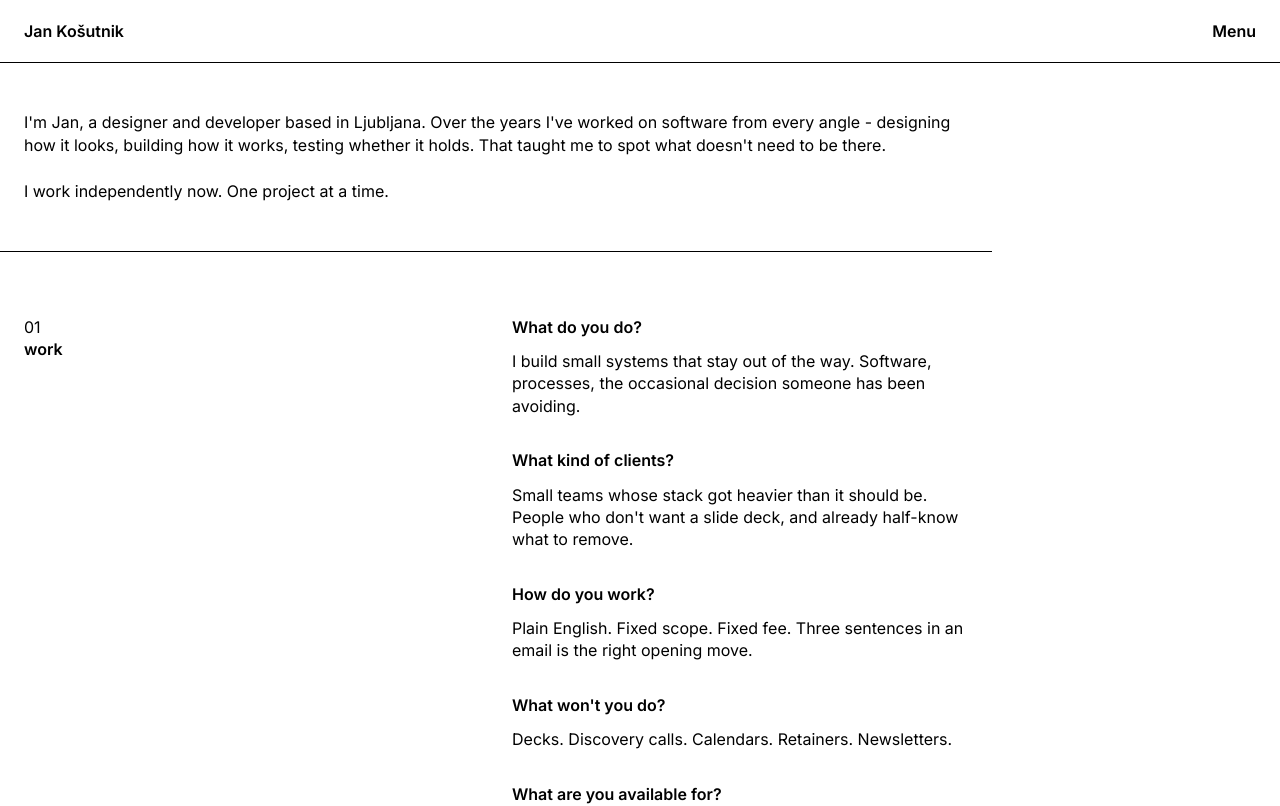
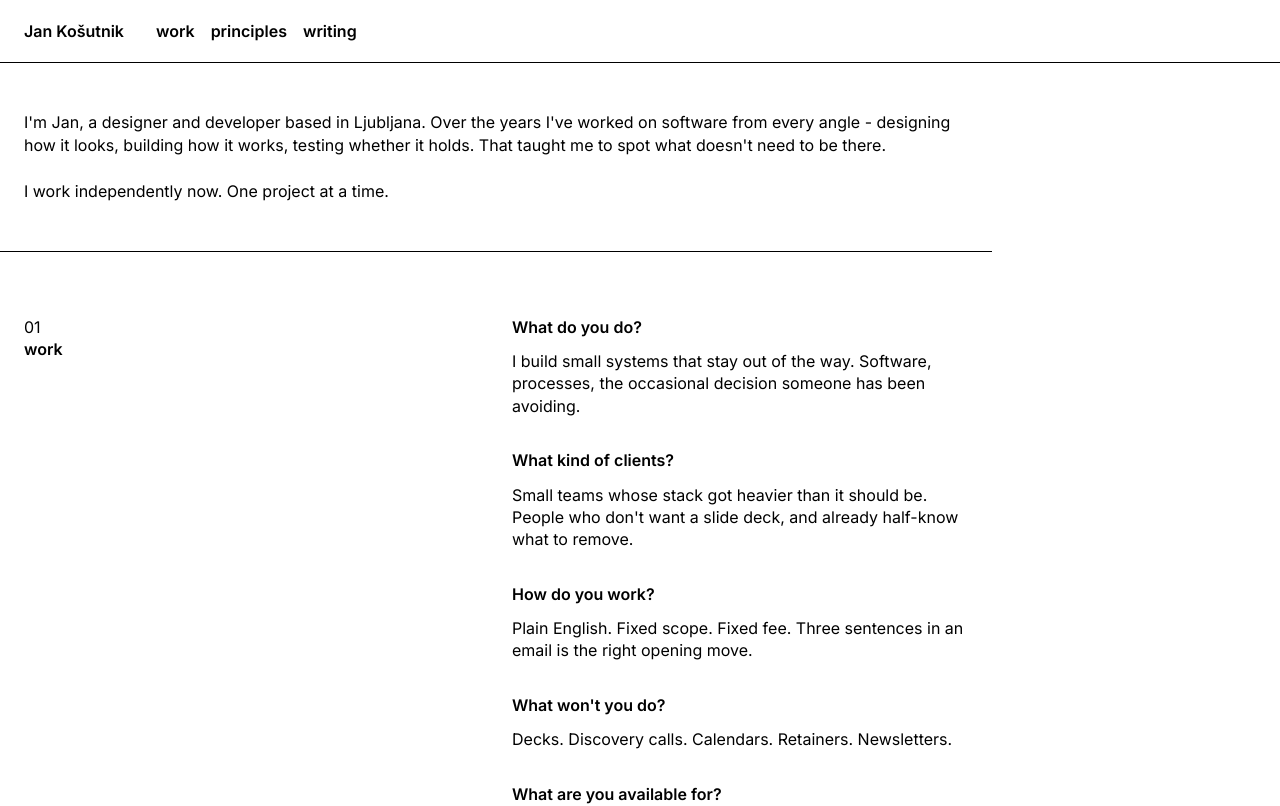
Before and after one commit to JanKosutnik/Kosutnik, a Next.js app: page /variant in a window 1280 px wide. Shown: the top 806 px of the page. Built offline with nearby package versions, Linux system fonts and the light colour scheme.

Commit message:
Codex show variant nav inline

```diff
--- a/app/variant/page.tsx
+++ b/app/variant/page.tsx
@@ -35,15 +35,11 @@ export default function VariantPage() {
       <main className={`variant-page ${styles.page}`} id="content">
         <header className={styles.masthead}>
           <a className={styles.brand} href="/variant/">Jan Košutnik</a>
-
-          <details className={styles.menu}>
-            <summary>Menu</summary>
-            <nav aria-label="Page navigation">
-              <a href="#work">work</a>
-              <a href="#principles">principles</a>
-              <a href="#writing">writing</a>
-            </nav>
-          </details>
+          <nav className={styles.nav} aria-label="Page navigation">
+            <a href="#work">work</a>
+            <a href="#principles">principles</a>
+            <a href="#writing">writing</a>
+          </nav>
         </header>
 
         <section className={styles.intro} aria-labelledby="intro-title">
--- a/app/variant/variant.module.css
+++ b/app/variant/variant.module.css
@@ -31,8 +31,9 @@
 .masthead {
   position: relative;
   display: flex;
-  justify-content: space-between;
-  align-items: flex-start;
+  align-items: baseline;
+  flex-wrap: wrap;
+  gap: .5rem 2rem;
   padding: 1.25rem 1.5rem;
   border-bottom: 1px solid #000;
   font-weight: 600;
@@ -40,26 +41,14 @@
 
 .brand { text-decoration: none; }
 
-.menu { position: relative; text-align: right; }
-.menu summary { list-style: none; cursor: pointer; font-weight: 600; }
-.menu summary::-webkit-details-marker { display: none; }
-
-.menu nav {
-  position: absolute;
-  top: 2rem;
-  right: 0;
-  width: max-content;
+.nav {
   display: flex;
-  flex-direction: column;
-  align-items: flex-end;
-  gap: .25rem;
-  padding: .75rem;
-  background: #fff;
-  border: 1px solid #000;
+  flex-wrap: wrap;
+  gap: 1rem;
 }
 
-.menu nav a { text-decoration: none; }
-.menu nav a:hover { text-decoration: underline; }
+.nav a { text-decoration: none; }
+.nav a:hover { text-decoration: underline; }
 
 .intro {
   width: min(100%, 62rem);
```
